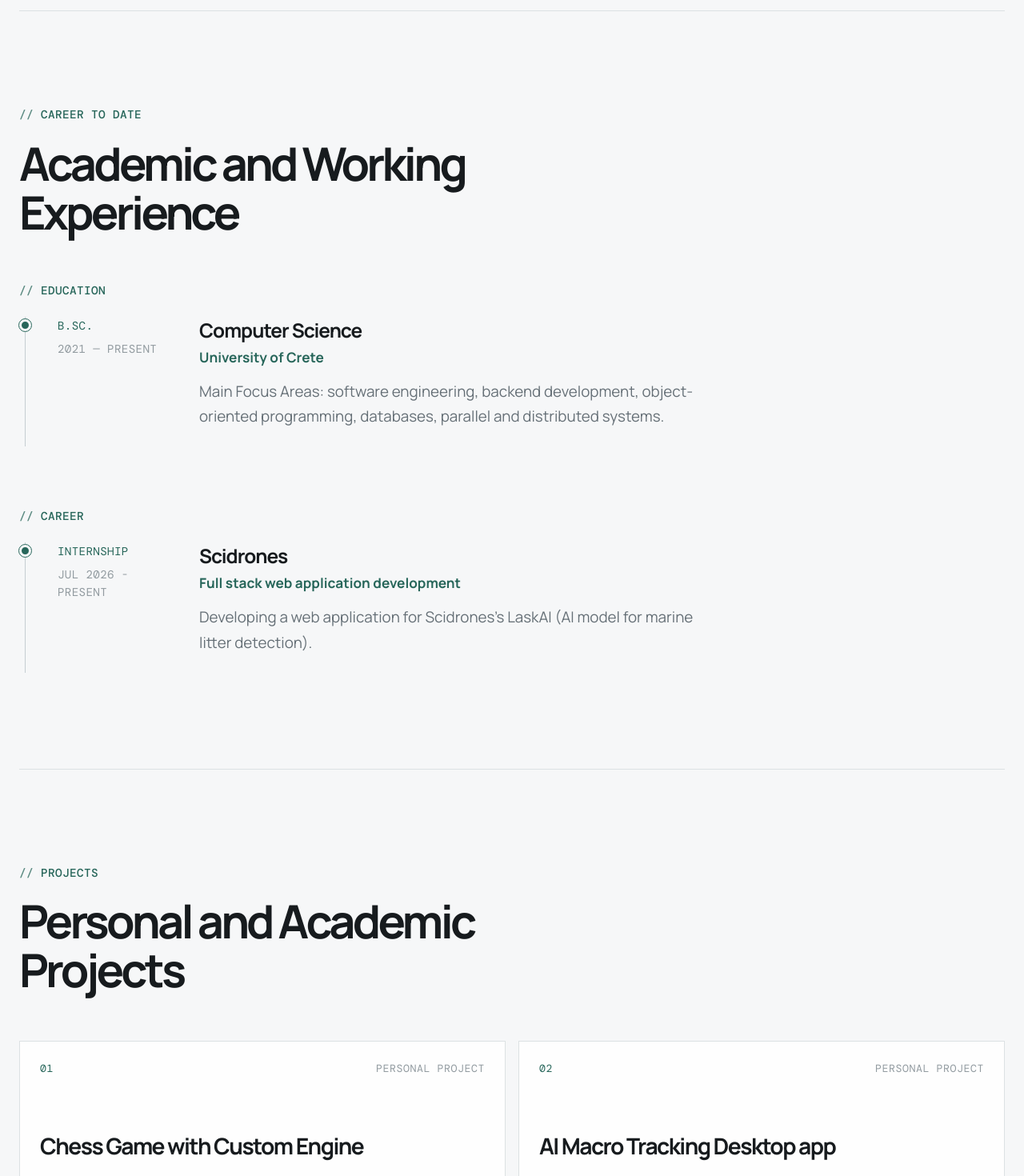
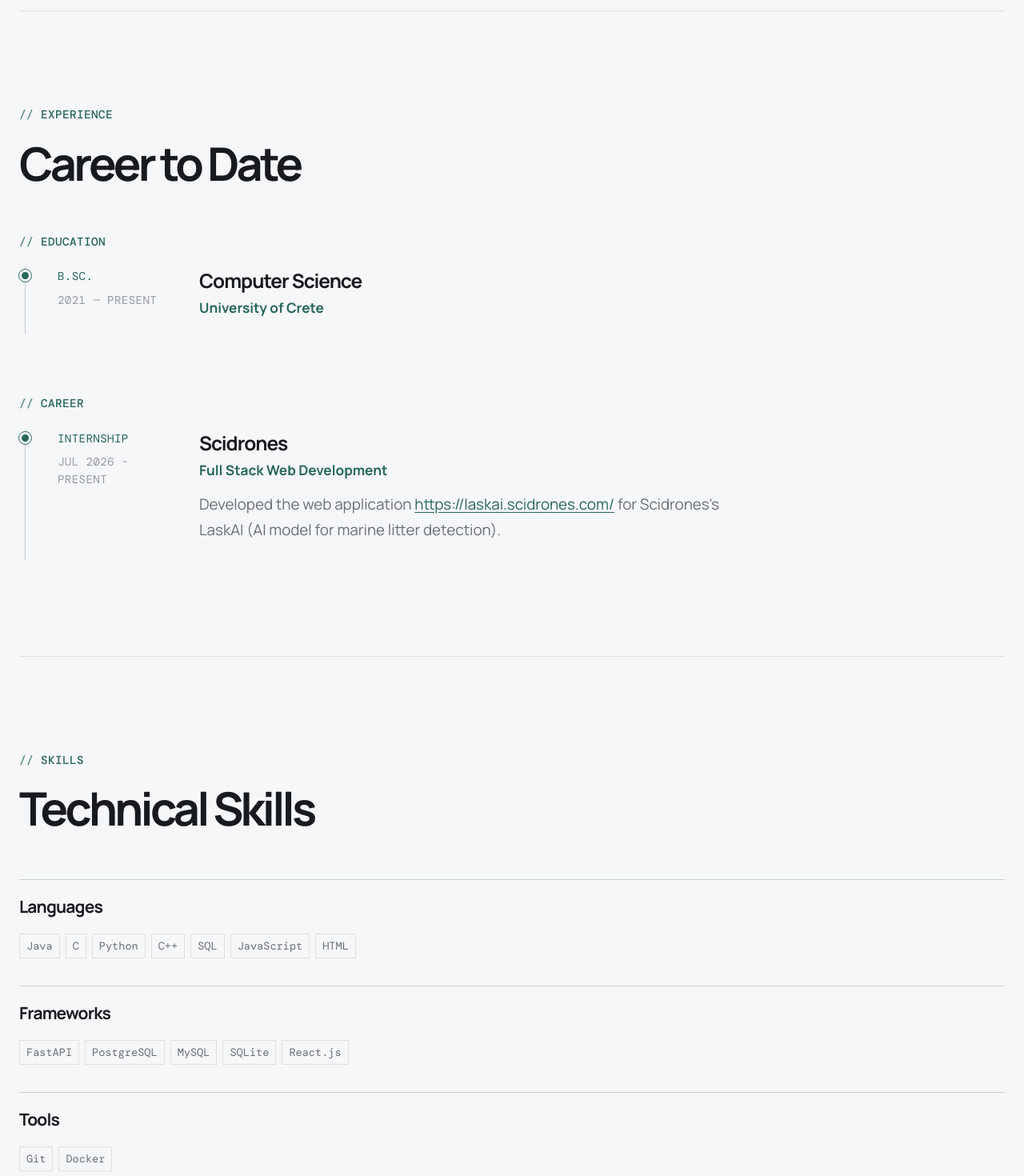
Before and after one commit to fotisbalis/fotisbalis.github.io, a React (Vite) app: page / in a window 1280 px wide. Shown: the part 580-2050 px from the top of the page at 80% size. Built offline with nearby package versions, Linux system fonts and the light colour scheme.

Commit message:
Added skills panel

```diff
--- a/src/App.jsx
+++ b/src/App.jsx
@@ -4,6 +4,7 @@ import { Footer } from './components/Footer';
 import { Hero } from './components/Hero';
 import { Navbar } from './components/Navbar';
 import { Projects } from './components/Projects';
+import { Skills } from './components/Skills';
 
 const getInitialTheme = () => {
   const savedTheme = localStorage.getItem('portfolio-theme');
@@ -62,5 +63,5 @@ export default function App() {
     };
   }, []);
 
-  return <><Navbar theme={theme} toggleTheme={() => setTheme((value) => value === 'dark' ? 'light' : 'dark')} /><main><Hero /><Experience /><Projects /></main><Footer /></>;
+  return <><Navbar theme={theme} toggleTheme={() => setTheme((value) => value === 'dark' ? 'light' : 'dark')} /><main><Hero /><Experience /><Skills /><Projects /></main><Footer /></>;
 }
--- a/src/components/Experience.jsx
+++ b/src/components/Experience.jsx
@@ -5,8 +5,8 @@ export function Experience() {
   return (
     <section id="experience" className="section container" aria-labelledby="experience-title">
       <div className="section-heading reveal">
-        <p className="eyebrow">Career to date</p>
-        <h2 id="experience-title">Academic and Working Experience</h2>
+        <p className="eyebrow">Experience</p>
+        <h2 id="experience-title">Career to Date</h2>
       </div>
       <div className="timeline-group" aria-labelledby="education-title">
         <h3 id="education-title" className="timeline-group-title">Education</h3>
--- a/src/components/Hero.jsx
+++ b/src/components/Hero.jsx
@@ -8,6 +8,7 @@ export function Hero() {
       <div className="hero-content">
         <h1 id="hero-title" className="reveal">{hero.name}</h1>
         <p className="hero-intro reveal">{hero.intro}</p>
+        <p className="hero-description reveal">{hero.focus_areas}</p>
         <a className="hero-email reveal" href={`mailto:${socialLinks.email}`}><Mail size={17} />{socialLinks.email}</a>
         <div className="hero-actions reveal">
           <a className="button button-secondary" href={socialLinks.github} target="_blank" rel="noreferrer"><GitHubIcon size={17} /> GitHub</a>
--- a/src/components/Navbar.jsx
+++ b/src/components/Navbar.jsx
@@ -5,6 +5,7 @@ import { ThemeToggle } from './ThemeToggle';
 const navigation = [
   ['About', '#about'],
   ['Experience', '#experience'],
+  ['Skills', '#skills'],
   ['Projects', '#projects'],
 ];
 
--- /dev/null
+++ b/src/components/Skills.jsx
@@ -0,0 +1,22 @@
+import { skillGroups } from '../data/portfolio';
+
+export function Skills() {
+  return (
+    <section id="skills" className="section container" aria-labelledby="skills-title">
+      <div className="section-heading reveal">
+        <p className="eyebrow">Skills</p>
+        <h2 id="skills-title">Technical Skills</h2>
+      </div>
+      <div className="skills-grid">
+        {skillGroups.map((group, index) => (
+          <article className="skill-group reveal" style={{ '--delay': `${index * 80}ms` }} key={group.name}>
+            <h3>{group.name}</h3>
+            <ul>
+              {group.skills.map((skill) => <li key={skill}>{skill}</li>)}
+            </ul>
+          </article>
+        ))}
+      </div>
+    </section>
+  );
+}
--- a/src/components/TimelineItem.jsx
+++ b/src/components/TimelineItem.jsx
@@ -1,3 +1,9 @@
+const linkify = (text) => text.split(/(https?:\/\/[^\s]+)/g).map((part, index) => (
+  part.startsWith('http')
+    ? <a href={part} key={`${part}-${index}`} target="_blank" rel="noreferrer">{part}</a>
+    : part
+));
+
 export function TimelineItem({ item, index }) {
   return (
     <article className="timeline-item reveal" style={{ '--delay': `${index * 90}ms` }}>
@@ -9,7 +15,7 @@ export function TimelineItem({ item, index }) {
       <div className="timeline-content">
         <h3>{item.title}</h3>
         <p className="timeline-organization">{item.organization}</p>
-        <p>{item.description}</p>
+        <p>{linkify(item.description)}</p>
         <p className="timeline-detail">{item.details}</p>
       </div>
     </article>
--- a/src/data/portfolio.js
+++ b/src/data/portfolio.js
@@ -18,7 +18,7 @@ export const education = [
     title: 'Computer Science',
     organization: 'University of Crete',
     period: '2021 — Present',
-    description: 'Main Focus Areas: software engineering, backend development, object-oriented programming, databases, parallel and distributed systems.',
+    description: '',
     details: '',
   },
 ];
@@ -27,11 +27,30 @@ export const career = [
   {
     type: 'Internship',
     title: 'Scidrones',
-    organization: 'Full stack web application development',
+    organization: 'Full Stack Web Development',
     period: 'JUL 2026 - Present',
-    description: 'Developing a web application for Scidrones\'s LaskAI (AI model for marine litter detection).',
+    description: 'Developed the web application https://laskai.scidrones.com/ for Scidrones\'s LaskAI (AI model for marine litter detection).',
     details: '',
-  }
+  },
+];
+
+export const skillGroups = [
+  {
+    name: 'Languages',
+    skills: ['Java', 'C', 'Python', 'C++', 'SQL', 'JavaScript', 'HTML'],
+  },
+  {
+    name: 'Frameworks',
+    skills: ['FastAPI', 'PostgreSQL', 'MySQL', 'SQLite', 'React.js'],
+  },
+  {
+    name: 'Tools',
+    skills: ['Git', 'Docker'],
+  },
+  {
+    name: 'Main Focus Areas',
+    skills: ['Software Engineering', 'Full Stack Web Development', 'Object-Oriented Programming', 'Database Systems', 'Parallel/Concurrent Programming'],
+  },
 ];
 
 export const projects = [
--- a/src/styles/global.css
+++ b/src/styles/global.css
@@ -93,7 +93,15 @@ h2 { margin-bottom: 17px; font-size: clamp(2rem, 4.5vw, 3.65rem); line-height: 1
 .timeline-content h3 { margin-bottom: 6px; font-size: 1.22rem; letter-spacing: -.04em; }
 .timeline-organization { color: var(--accent); font-size: .86rem; font-weight: 700; margin-bottom: 16px; }
 .timeline-content p:not(.timeline-organization) { max-width: 650px; color: var(--muted); font-size: .94rem; line-height: 1.7; }
+.timeline-content p a { color: var(--accent); text-decoration: underline; text-underline-offset: 3px; }
+.timeline-content p a:hover, .timeline-content p a:focus-visible { color: var(--text); }
 .timeline-content .timeline-detail { color: var(--faint); font-size: .84rem; margin-bottom: 0; }
+
+.skills-grid { display: grid; grid-template-columns: 1fr; gap: 34px; }
+.skill-group { border-top: 1px solid var(--strong-line); padding-top: 19px; }
+.skill-group h3 { margin-bottom: 20px; font-size: 1.05rem; letter-spacing: -.04em; }
+.skill-group ul { display: flex; flex-wrap: wrap; gap: 7px; list-style: none; padding: 0; margin: 0; }
+.skill-group li { border: 1px solid var(--line); color: var(--muted); padding: 6px 8px; font: .68rem var(--font-mono); }
 
 .projects-section { padding-bottom: 136px; }
 .project-grid { display: grid; grid-template-columns: repeat(2, minmax(0, 1fr)); gap: 16px; }
```
